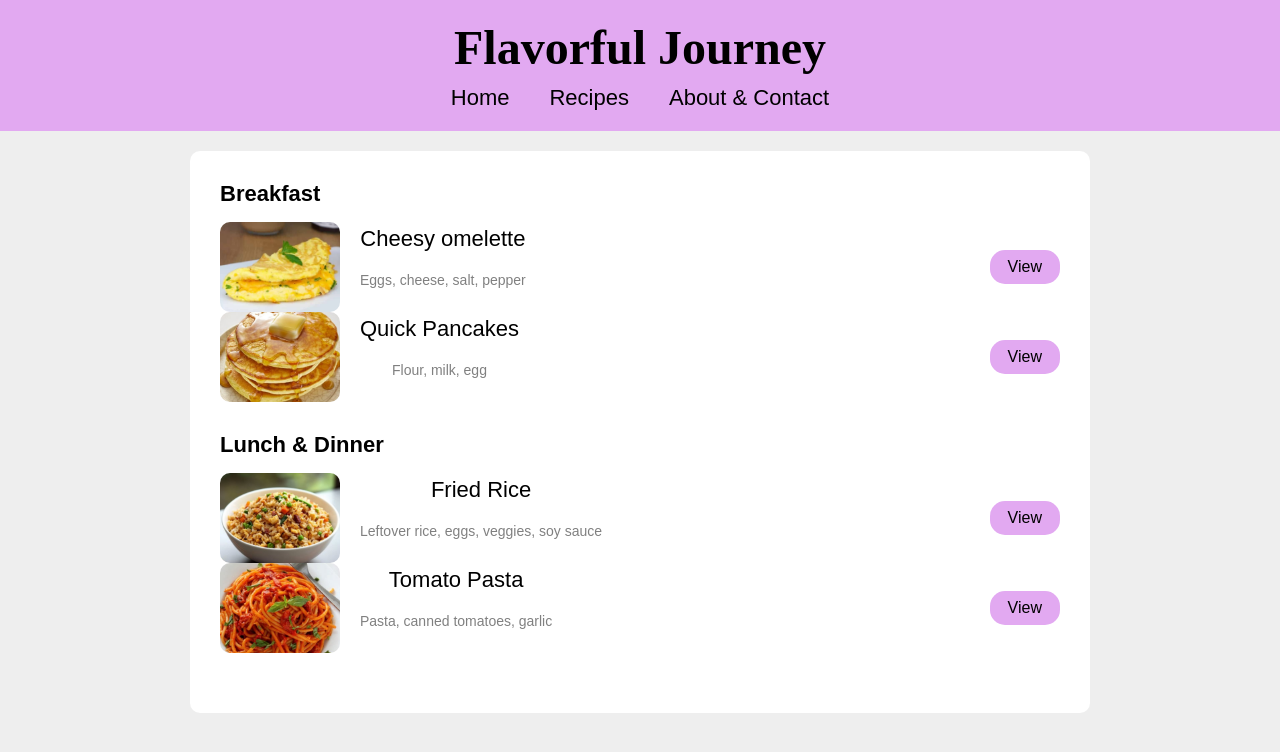
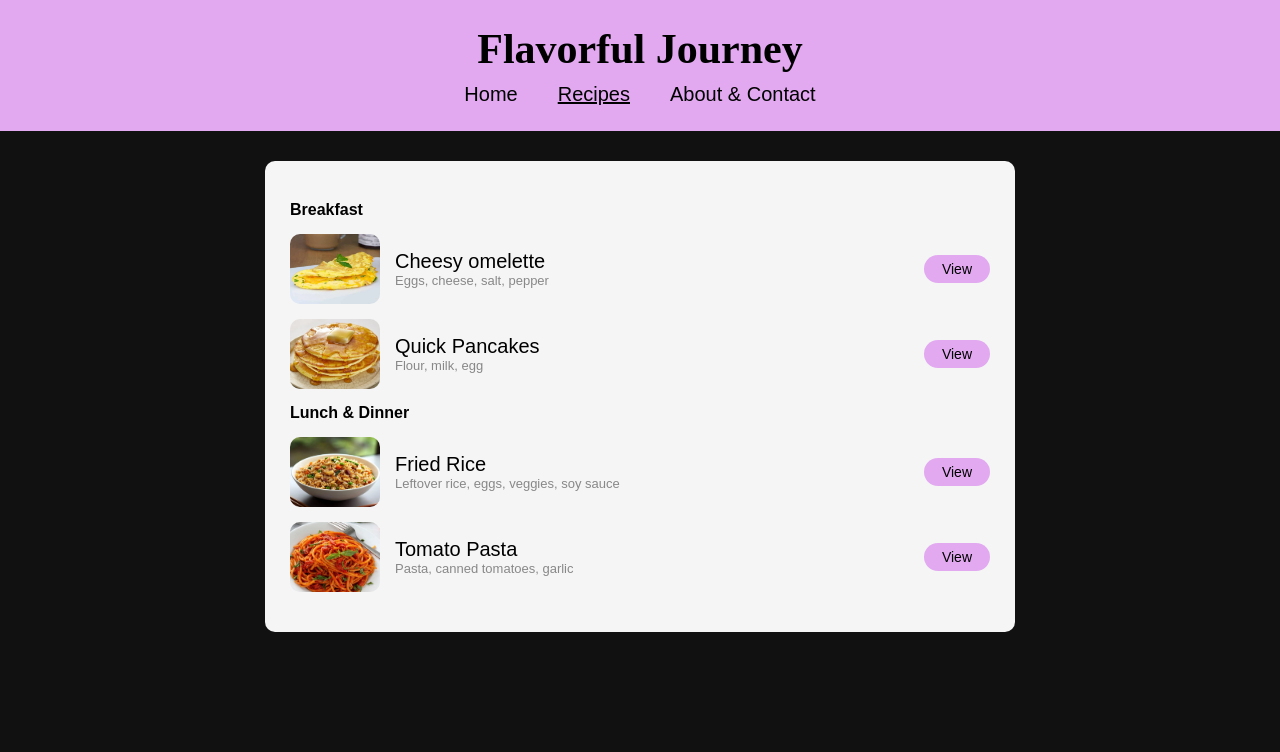
Before and after one commit to BarenAeyesha/Project-Aeyesha, a plain HTML site: page recipes.html in a window 1280 px wide. Drawn offline with Linux system fonts and the light colour scheme.

Commit message:
Refactor CSS styles for improved layout and design
Updated styles for body, navbar, main section, and images. Adjusted font sizes and spacing for better layout.

```diff
--- a/style.css
+++ b/style.css
@@ -5,7 +5,7 @@
 }
 
 body {
-    background: #eee;
+    background: #111;
     font-family: Arial, Helvetica, sans-serif;
 }
 
@@ -13,12 +13,12 @@
 .navbar {
     background: #e2a9f1;
     text-align: center;
-    padding: 20px;
+    padding: 25px 10px;
 }
 
 .navbar h1 {
     font-family: 'Times New Roman', Times, serif;
-    font-size: 48px;
+    font-size: 42px;
     margin-bottom: 10px;
 }
 
@@ -31,27 +31,32 @@
 .nav a {
     text-decoration: none;
     color: black;
-    font-size: 22px;
+    font-size: 20px;
+}
+
+.nav a.active {
+    text-decoration: underline;
 }
 
 
 main {
-    background: white;
-    max-width: 900px;
-    margin: 20px auto;
-    padding: 30px;
+    background: #f5f5f5;
+    max-width: 750px;
+    margin: 30px auto;
+    padding: 25px;
     border-radius: 10px;
 }
 
 
 .title {
     text-align: center;
-    font-size: 34px;
-    margin-bottom: 10px;
+    font-size: 28px;
 }
 
-main p {
+.desc {
     text-align: center;
+    font-size: 14px;
+    color: #555;
     margin-bottom: 20px;
 }
 
@@ -59,61 +64,51 @@
 .images {
     display: grid;
     grid-template-columns: repeat(2, 1fr);
-    gap: 20px;
+    gap: 15px;
 }
 
 .images img {
     width: 100%;
-    height: 200px;
+    height: 160px;
     object-fit: cover;
-    border-radius: 15px;
+    border-radius: 12px;
 }
 
 
-.recipes-section {
-    margin-bottom: 30px;
-}
-
 .recipes-title {
-    font-size: 22px;
-    margin-bottom: 15px;
-}
-
-.recipes-grid {
-    display: flex;
-    flex-direction: column;
-    gap: 20px;
+    font-size: 16px;
+    margin: 15px 0;
 }
 
 .recipe-card {
     display: flex;
     align-items: center;
-    gap: 20px;
+    gap: 15px;
+    margin-bottom: 15px;
 }
 
 .recipe-card img {
-    width: 120px;
-    height: 90px;
-    object-fit: cover;
+    width: 90px;
+    height: 70px;
     border-radius: 10px;
 }
 
 .bp {
-    font-size: 22px;
+    font-size: 20px;
 }
 
 .bp2 {
-    font-size: 14px;
-    color: gray;
+    font-size: 13px;
+    color: #888;
 }
 
 
 .button {
     margin-left: auto;
     background: #e2a9f1;
-    padding: 8px 18px;
-    border-radius: 15px;
-    cursor: pointer;
+    padding: 6px 18px;
+    border-radius: 20px;
+    font-size: 14px;
 }
 
 
@@ -155,18 +150,3 @@
 .text-center {
     text-align: center;
 }
-
-
-@media (max-width: 768px) {
-    .images {
-        grid-template-columns: 1fr;
-    }
-
-    .navbar h1 {
-        font-size: 30px;
-    }
-
-    .nav {
-        gap: 20px;
-    }
-}
```
